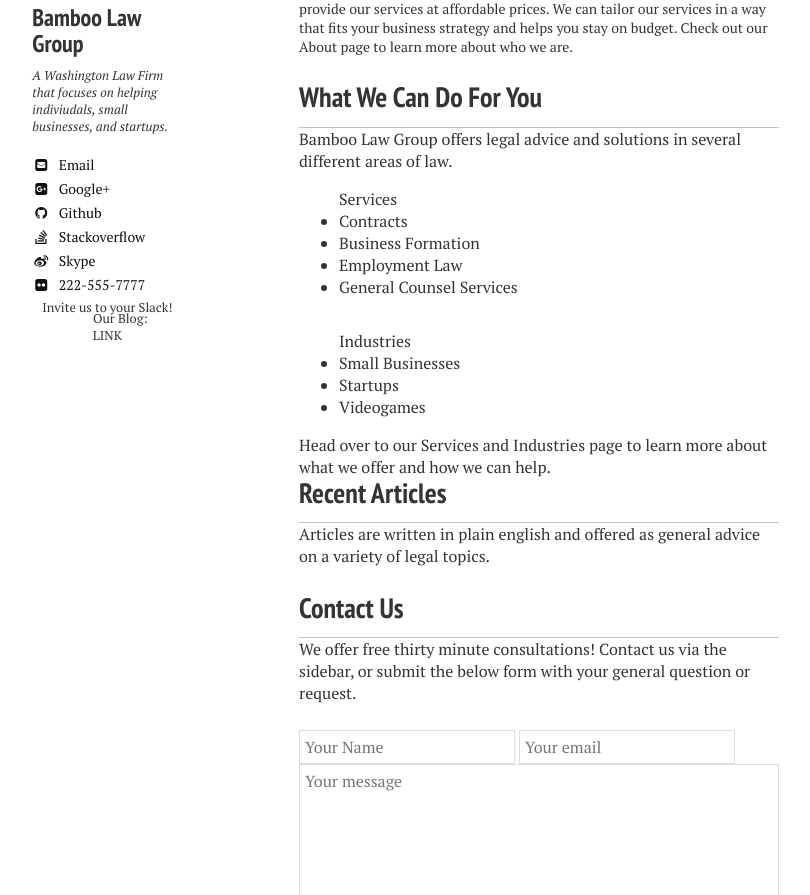
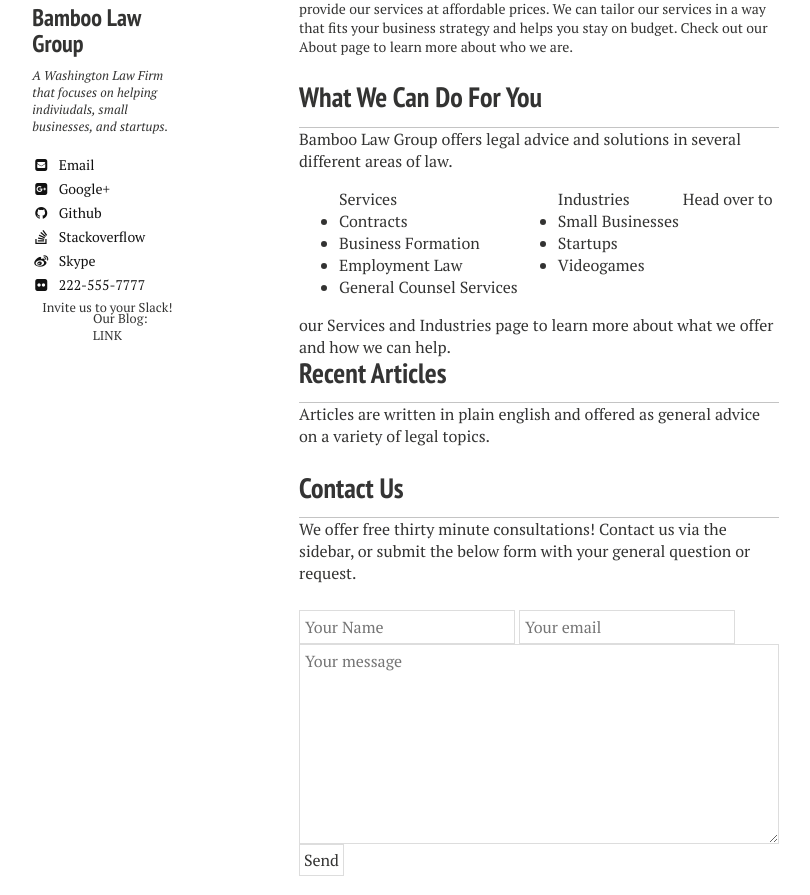
Before and after one commit to nerdyfergy/blg-site-mm3, a Jekyll site: the page built from index.md, in a window 1280 px wide. Shown: the part 731-1626 px from the top of the page, without its empty margins (21-831 px from the left). Built offline with Jekyll 4.4.1, drawn with Linux system fonts in a browser that asks for light colours; nearby versions of some CDN libraries.

Commit message:
Update _static.html

```diff
--- a/_includes/_static.html
+++ b/_includes/_static.html
@@ -9,7 +9,8 @@
 <h3>What We Can Do For You</h3>
   <article>
     Bamboo Law Group offers legal advice and solutions in several different areas of law.
-    <div class="half">
+    <div class="flex-container">
+      <div class="flex-item">
         <ul> Services
           <li>Contracts</li>
           <li>Business Formation</li>
@@ -17,13 +18,14 @@
           <li>General Counsel Services</li>
         </ul>
       </div>
-    <div class="half">
+      <div class="flex-item">
         <ul> Industries
           <li>Small Businesses</li>
           <li>Startups</li>
           <li>Videogames</li>
         </ul>
       </div>
+    </div>
     Head over to our <a href="{{ site.url}}/services/">Services and Industries</a> page to learn more about what we offer and how we can help.
 
   </article>
```
Lines whose indentation alone changed are shown as unchanged.
